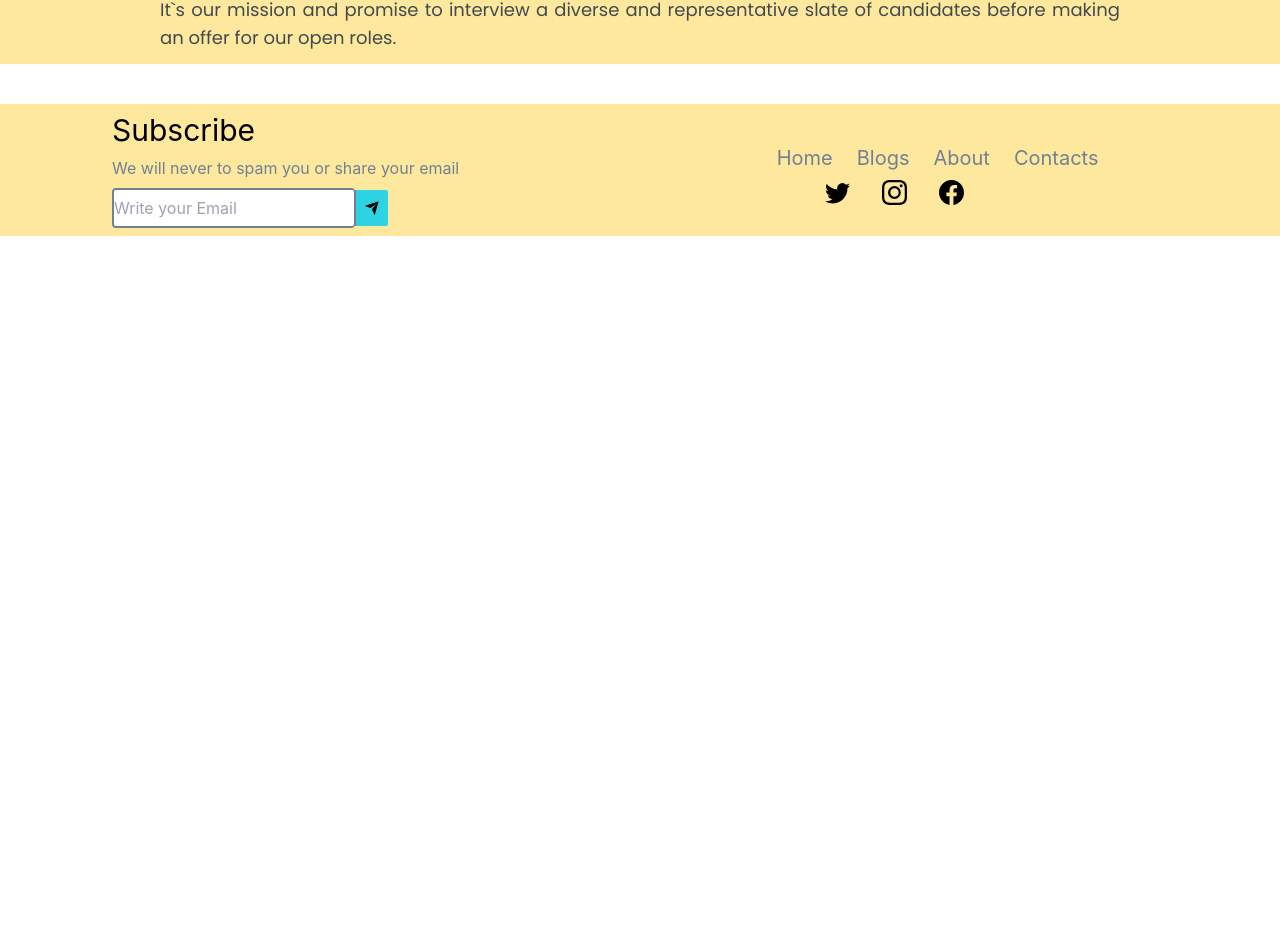
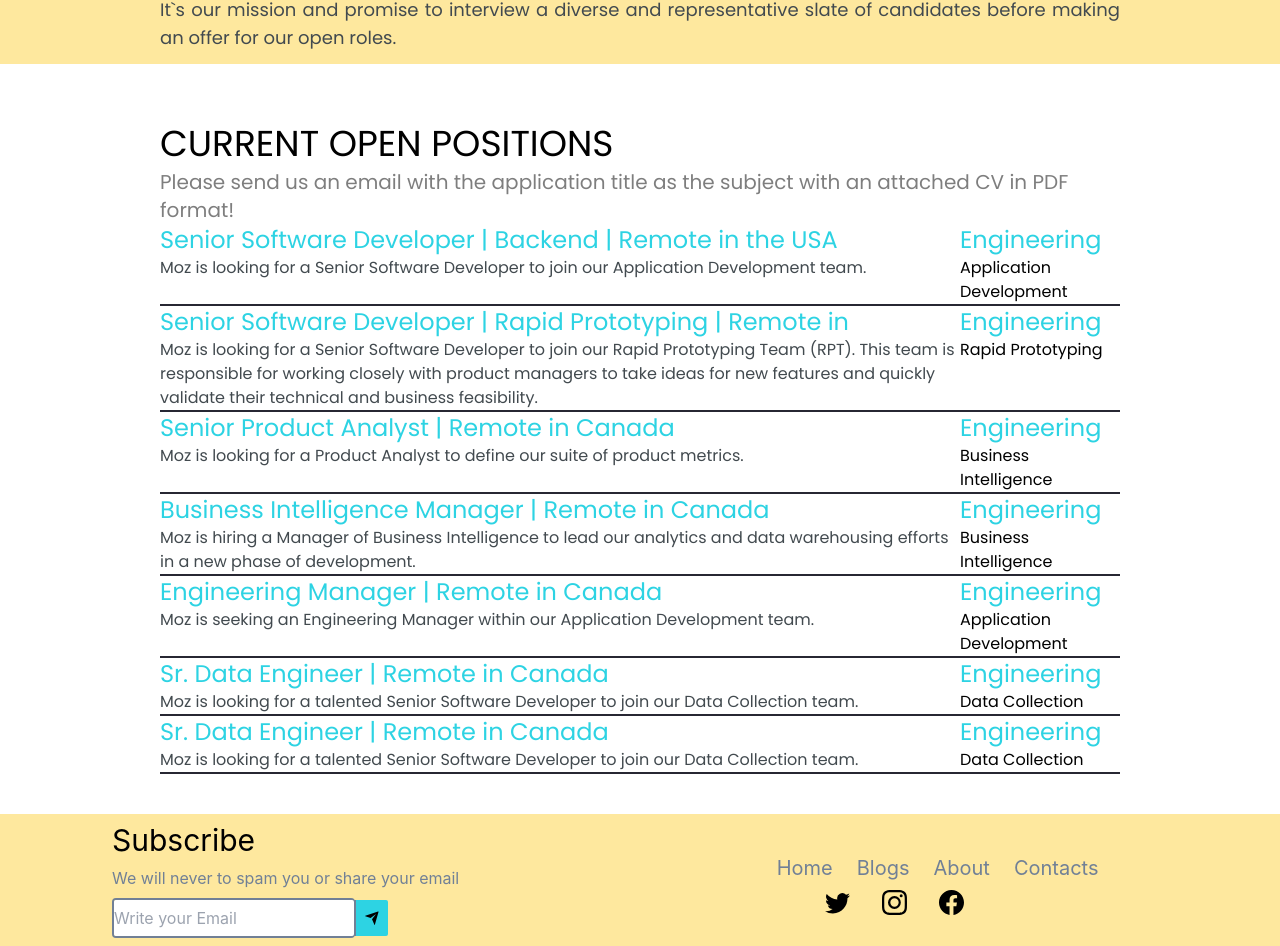
Before and after one commit to Recoded-Spark-Turkey-2022/Unboxed, a React (Create React App) app: page /about/careers in a window 1280 px wide. Shown: the part 840-1786 px from the top of the page. Before the commit the page ends 1076 px from the top, so only its background shows below. Built offline with nearby package versions, Linux system fonts and the light colour scheme; no server answers.

Commit message:
Addition of careers

```diff
--- /dev/null
+++ b/src/components/careerListings/CareerListings.jsx
@@ -0,0 +1,22 @@
+import React from 'react'
+
+const CareerListings = ({title, description,position}) => {
+  return (
+    <div className="flex justify-between  border-b-2  border-[#272733] ">
+    <div className="flex flex-col w-5/6">
+      <p className="text-[#2DD3E3] text-2xl sm:text-lg ">
+        {title}
+      </p>
+      <p className="text-[#424A4F] ">
+        {description}
+      </p>
+    </div>
+    <div className="flex flex-col w-1/6 ">
+      <p className="text-[#2DD3E3] text-2xl sm:text-lg ">Engineering</p>
+      <p className="">{position}</p>
+    </div>
+  </div>
+  )
+}
+
+export default CareerListings
--- /dev/null
+++ b/src/components/careerListings/careerListingData.js
@@ -0,0 +1,39 @@
+const careerListingData =[
+    {
+        title:'Senior Software Developer | Backend | Remote in the USA',
+        description:'Moz is looking for a Senior Software Developer to join our Application Development team.',
+        position:'Application Development'
+    },
+    {
+        title:'Senior Software Developer | Rapid Prototyping | Remote in',
+        description:'Moz is looking for a Senior Software Developer to join our Rapid Prototyping Team (RPT). This team is responsible for working closely with product managers to take ideas for new features and quickly validate their technical and business feasibility.',
+        position:'Rapid Prototyping'
+    },
+    {
+        title:'Senior Product Analyst | Remote in Canada',
+        description:'Moz is looking for a Product Analyst to define our suite of product metrics.',
+        position:'Business Intelligence'
+    },
+    {
+        title:'Business Intelligence Manager | Remote in Canada',
+        description:'Moz is hiring a Manager of Business Intelligence to lead our analytics and data warehousing efforts in a new phase of development.',
+        position:'Business Intelligence'
+    },
+    {
+        title:'Engineering Manager | Remote in Canada',
+        description:'Moz is seeking an Engineering Manager within our Application Development team.',
+        position:'Application Development'
+    },
+    {
+        title:'Sr. Data Engineer | Remote in Canada',
+        description:'Moz is looking for a talented Senior Software Developer to join our Data Collection team.',
+        position:'Data Collection'
+    },
+    {
+        title:'Sr. Data Engineer | Remote in Canada',
+        description:'Moz is looking for a talented Senior Software Developer to join our Data Collection team.',
+        position:'Data Collection'
+    }
+]
+
+export {careerListingData}
--- a/src/pages/about/Careers.jsx
+++ b/src/pages/about/Careers.jsx
@@ -1,6 +1,14 @@
 import React from 'react';
+import { careerListingData } from '../../components/careerListings/careerListingData';
+import CareerListings  from '../../components/careerListings/CareerListings';
 
 const Careers = () => {
+  const handleClick = ()=>{
+    const element =document.getElementById('car')
+    if (element){
+      element.scrollIntoView({behavior:'smooth'})
+    }
+  }
   return (
     <div className=" font-poppins flex flex-col items-center ">
       <div className=" flex flex-col items-center my-10 w-9/12">
@@ -26,13 +34,14 @@ const Careers = () => {
           <button
             className="rounded text-xl px-7 py-3 relative top-8 sm:text-base font-medium shadow-md bg-cyan-400"
             type="button"
+            onClick={handleClick}
           >
             See our open list
           </button>
         </div>
       </div>
 
-      <div className=" bg-[#FEE89E] mt-24 mb-10 flex flex-col items-center">
+      <div className=" bg-[#FEE89E] mt-24 mb-5 flex flex-col items-center">
         <div className="flex flex-col w-9/12 py-3">
           <h1 className="text-[#424A4F] text-4xl mb-1">
             OUR HIRING PHILOSOPHY
@@ -47,6 +56,23 @@ const Careers = () => {
           </p>
         </div>
       </div>
+
+      <div id="car" className=" flex flex-col items-center my-10 w-9/12">
+        <div className=" self-start">
+          <h1 className=" font-normal text-4xl mb-1">CURRENT OPEN POSITIONS</h1>
+          <p className="opacity-50 text-xl">
+            Please send us an email with the application title as the subject
+            with an attached CV in PDF format!
+          </p>
+          {careerListingData.map((career) =>
+            <CareerListings
+              title={career.title}
+              description={career.description}
+              position={career.position}
+            />
+          )}
+        </div>
+      </div>
     </div>
   );
 };
```
